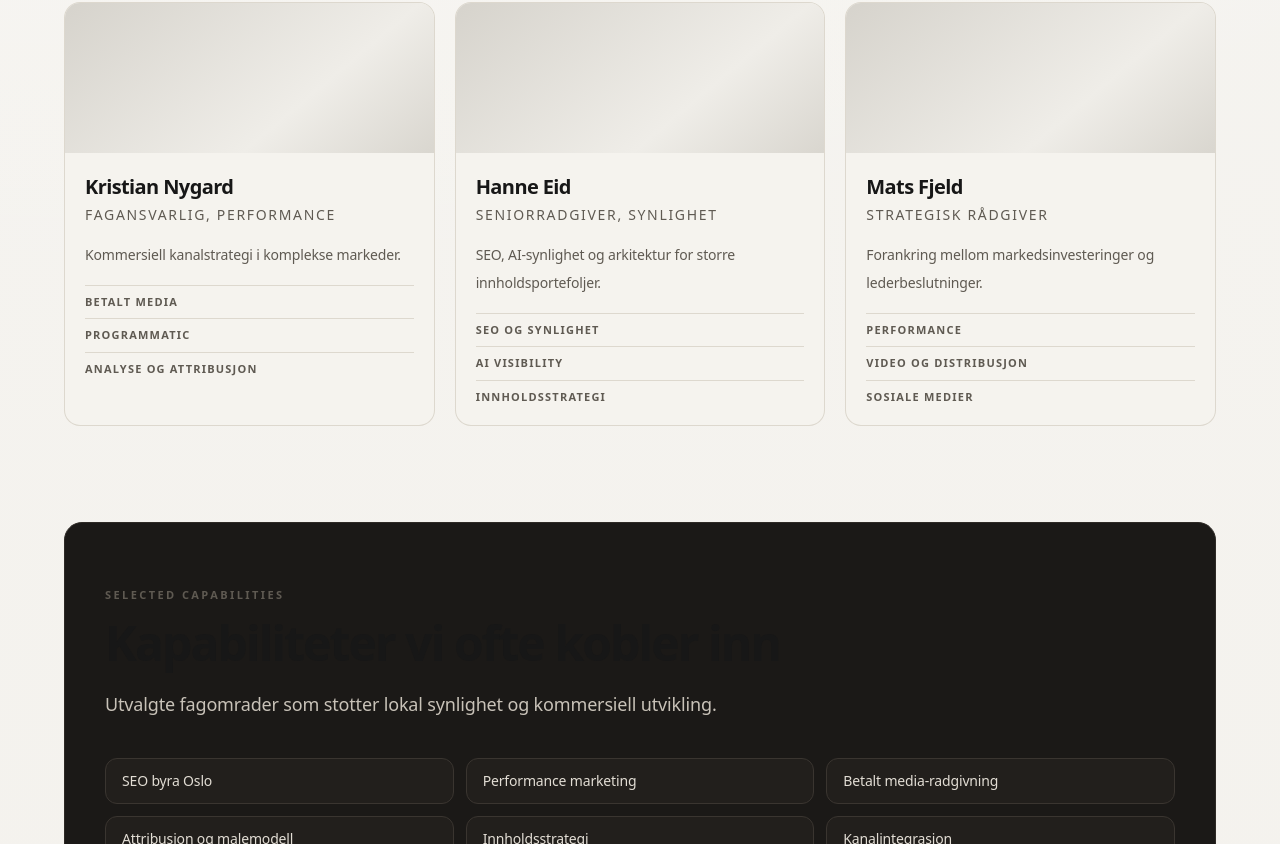
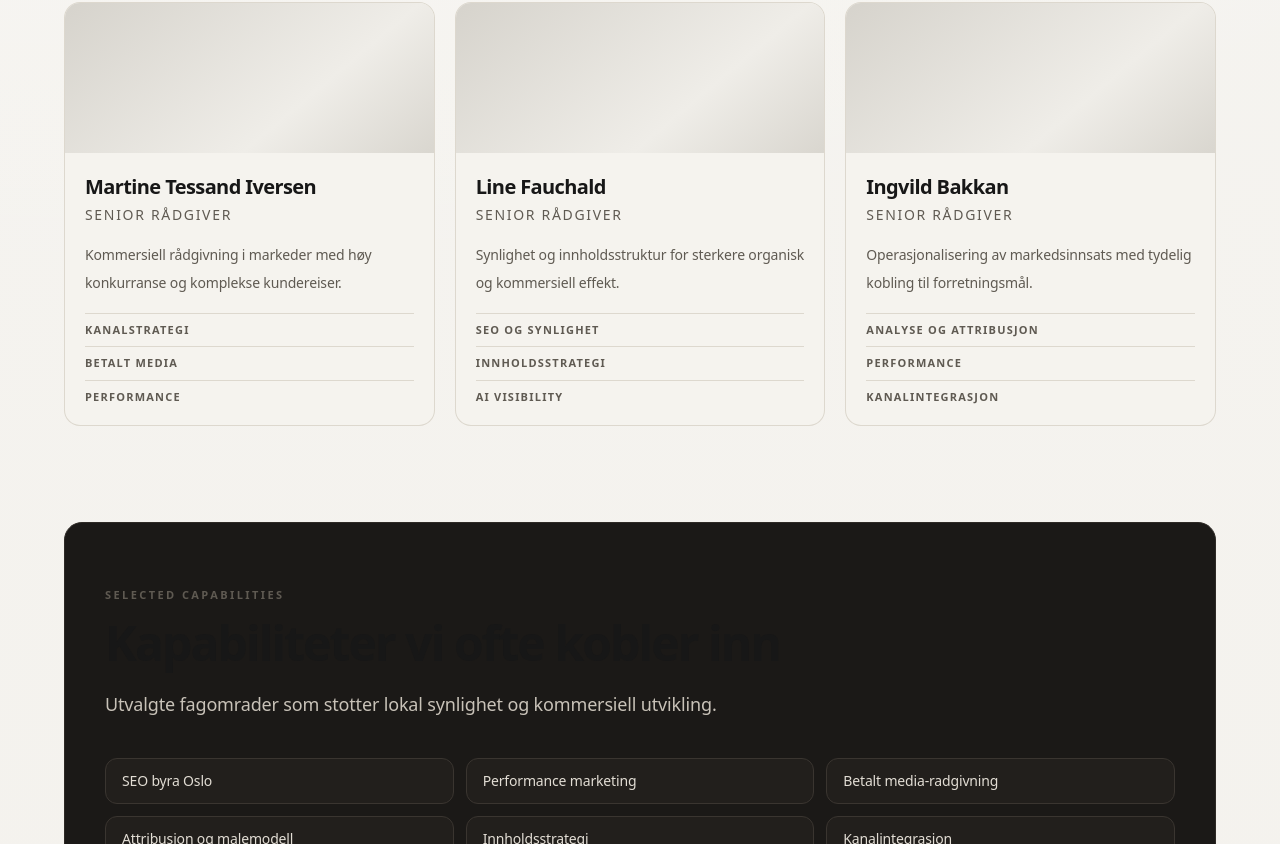
Before and after one commit to CognitiveFire/SEO-MICROSITE, a Next.js app: page /kontorer/oslo in a window 1280 px wide. Shown: the part 2136-2980 px from the top of the page. Built offline with nearby package versions, Linux system fonts and the light colour scheme.

Commit message:
Update office experts and set common contact

```diff
--- a/components/offices/data.ts
+++ b/components/offices/data.ts
@@ -43,22 +43,22 @@ export const officesData: Record<OfficeData["slug"], OfficeData> = {
     ],
     experts: [
       {
-        name: "Eline Strand",
-        role: "Seniorradgiver, synlighet",
-        strategicExpertise: "Strategisk SEO og innholdsarkitektur for komplekse kundereiser.",
-        focusAreas: ["SEO og synlighet", "AI visibility", "Innholdsstrategi"],
+        name: "Marie Tveit",
+        role: "Senior digital rådgiver og digital markedsfører",
+        strategicExpertise: "Strategisk rådgivning på tvers av synlighet, innhold og kanalprioritering.",
+        focusAreas: ["SEO og synlighet", "Innholdsstrategi", "Performance"],
       },
       {
-        name: "Sindre Aas",
-        role: "Rådgiver, kommersiell distribusjon",
-        strategicExpertise: "Kanalprioritering pa tvers av paid media og programmatic.",
-        focusAreas: ["Betalt media", "Programmatic", "Video og distribusjon"],
+        name: "Lasse Marøen",
+        role: "Avdelingsleder for digital markedsføring",
+        strategicExpertise: "Ledelse av digital markedsføring med kommersiell retning og tydelig prioritering.",
+        focusAreas: ["Digital strategi", "Betalt media", "Analyse og attribusjon"],
       },
       {
-        name: "Maria Lien",
-        role: "Analyseleder",
-        strategicExpertise: "Maling, attribusjon og operasjonell beslutningsstotte.",
-        focusAreas: ["Analyse og attribusjon", "Sosiale medier", "Performance"],
+        name: "Carita Galtung Døsvig",
+        role: "Senior rådgiver",
+        strategicExpertise: "Tverrfaglig rådgivning for bedre sammenheng mellom marked, budskap og distribusjon.",
+        focusAreas: ["Innhold og distribusjon", "Sosiale medier", "Kanalintegrasjon"],
       },
     ],
     capabilities: [
@@ -72,8 +72,8 @@ export const officesData: Record<OfficeData["slug"], OfficeData> = {
     address: ["Damsgardsveien 59", "5058 Bergen"],
     phone: "+47 55 21 00 21",
     email: "bergen@apriil.no",
-    contactName: "Eline Strand",
-    contactRole: "Lokal kontakt, Bergen",
+    contactName: "Henrik Kvamme",
+    contactRole: "Hovedkontakt for alle lokasjoner",
     mapHref: "https://maps.google.com/?q=Damsgardsveien+59+Bergen",
   },
   oslo: {
@@ -100,22 +100,22 @@ export const officesData: Record<OfficeData["slug"], OfficeData> = {
     ],
     experts: [
       {
-        name: "Kristian Nygard",
-        role: "Fagansvarlig, performance",
-        strategicExpertise: "Kommersiell kanalstrategi i komplekse markeder.",
-        focusAreas: ["Betalt media", "Programmatic", "Analyse og attribusjon"],
+        name: "Martine Tessand Iversen",
+        role: "Senior rådgiver",
+        strategicExpertise: "Kommersiell rådgivning i markeder med høy konkurranse og komplekse kundereiser.",
+        focusAreas: ["Kanalstrategi", "Betalt media", "Performance"],
       },
       {
-        name: "Hanne Eid",
-        role: "Seniorradgiver, synlighet",
-        strategicExpertise: "SEO, AI-synlighet og arkitektur for storre innholdsportefoljer.",
-        focusAreas: ["SEO og synlighet", "AI visibility", "Innholdsstrategi"],
+        name: "Line Fauchald",
+        role: "Senior rådgiver",
+        strategicExpertise: "Synlighet og innholdsstruktur for sterkere organisk og kommersiell effekt.",
+        focusAreas: ["SEO og synlighet", "Innholdsstrategi", "AI visibility"],
       },
       {
-        name: "Mats Fjeld",
-        role: "Strategisk rådgiver",
-        strategicExpertise: "Forankring mellom markedsinvesteringer og lederbeslutninger.",
-        focusAreas: ["Performance", "Video og distribusjon", "Sosiale medier"],
+        name: "Ingvild Bakkan",
+        role: "Senior rådgiver",
+        strategicExpertise: "Operasjonalisering av markedsinnsats med tydelig kobling til forretningsmål.",
+        focusAreas: ["Analyse og attribusjon", "Performance", "Kanalintegrasjon"],
       },
     ],
     capabilities: [
@@ -129,8 +129,8 @@ export const officesData: Record<OfficeData["slug"], OfficeData> = {
     address: ["Hausmannsgate 21", "0182 Oslo"],
     phone: "+47 22 40 18 20",
     email: "oslo@apriil.no",
-    contactName: "Kristian Nygard",
-    contactRole: "Lokal kontakt, Oslo",
+    contactName: "Henrik Kvamme",
+    contactRole: "Hovedkontakt for alle lokasjoner",
     mapHref: "https://maps.google.com/?q=Hausmannsgate+21+Oslo",
   },
   stavanger: {
@@ -151,22 +151,22 @@ export const officesData: Record<OfficeData["slug"], OfficeData> = {
     ],
     experts: [
       {
-        name: "Nora Hovland",
-        role: "Seniorradgiver, vekst",
-        strategicExpertise: "Kommersiell prioritering mellom synlighet, distribusjon og salgsmal.",
-        focusAreas: ["Performance", "Betalt media", "Analyse og attribusjon"],
+        name: "Lene Hille",
+        role: "Senior rådgiver",
+        strategicExpertise: "Strategisk rådgivning for vekst i regionale og nasjonale markeder.",
+        focusAreas: ["Performance", "Betalt media", "Kanalintegrasjon"],
       },
       {
-        name: "Thomas Reiestad",
-        role: "Fagspesialist, synlighet",
-        strategicExpertise: "SEO og AI-synlighet for markeder med høy konkurranse.",
-        focusAreas: ["SEO og synlighet", "AI visibility", "Innholdsstrategi"],
+        name: "Anne Grethe Flesjå Høvring",
+        role: "Senior rådgiver",
+        strategicExpertise: "Synlighet, innhold og distribusjon i markeder med høye krav til prioritering.",
+        focusAreas: ["SEO og synlighet", "Innholdsstrategi", "Video og distribusjon"],
       },
       {
-        name: "Lina Tveit",
-        role: "Rådgiver, distribusjon",
-        strategicExpertise: "Tverrkanal distribusjon med tydelig rolle for video og sosial.",
-        focusAreas: ["Video og distribusjon", "Sosiale medier", "Programmatic"],
+        name: "Stella Karlsen",
+        role: "Senior rådgiver",
+        strategicExpertise: "Kommersiell oppfølging på tvers av analyse, distribusjon og optimalisering.",
+        focusAreas: ["Analyse og attribusjon", "Sosiale medier", "Programmatic"],
       },
     ],
     capabilities: [
@@ -180,8 +180,8 @@ export const officesData: Record<OfficeData["slug"], OfficeData> = {
     address: ["Nykirkebakken 7", "4013 Stavanger"],
     phone: "+47 51 82 40 12",
     email: "stavanger@apriil.no",
-    contactName: "Nora Hovland",
-    contactRole: "Lokal kontakt, Stavanger",
+    contactName: "Henrik Kvamme",
+    contactRole: "Hovedkontakt for alle lokasjoner",
     mapHref: "https://maps.google.com/?q=Nykirkebakken+7+Stavanger",
   },
 };
```
